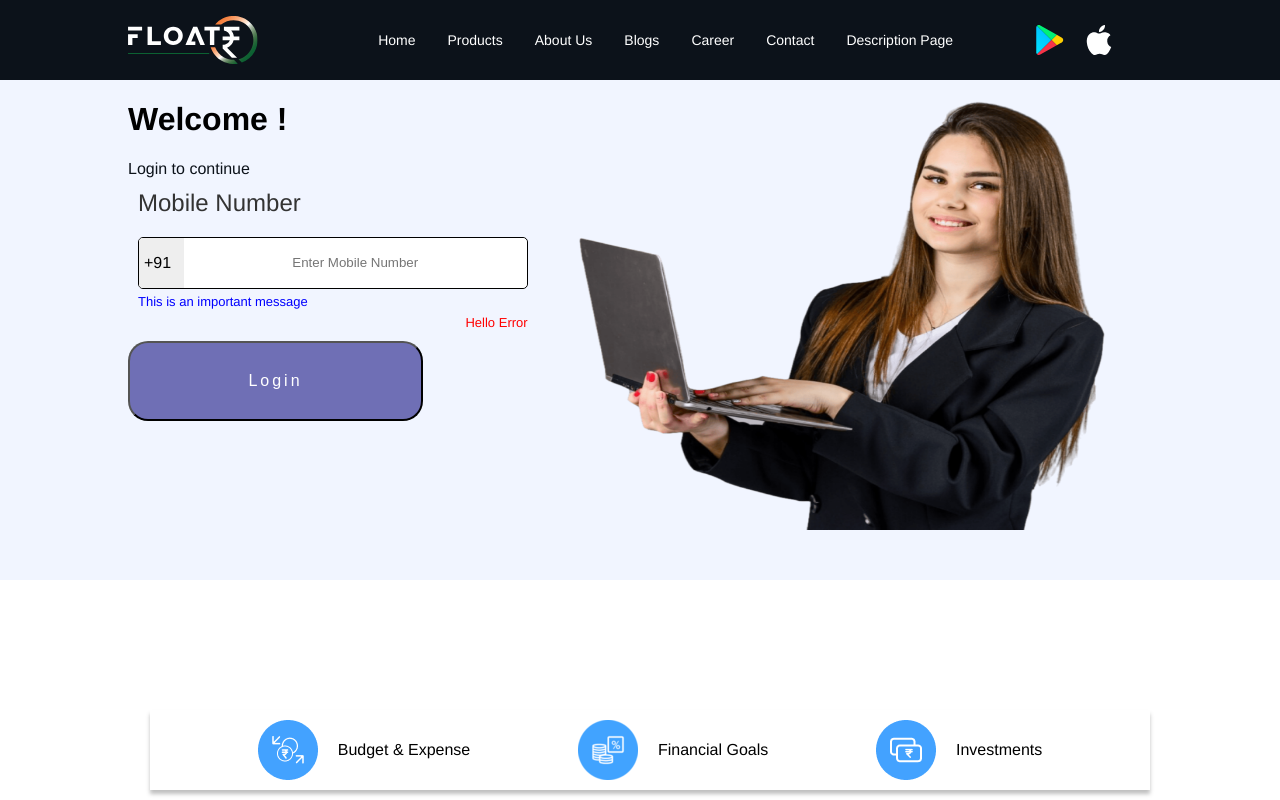
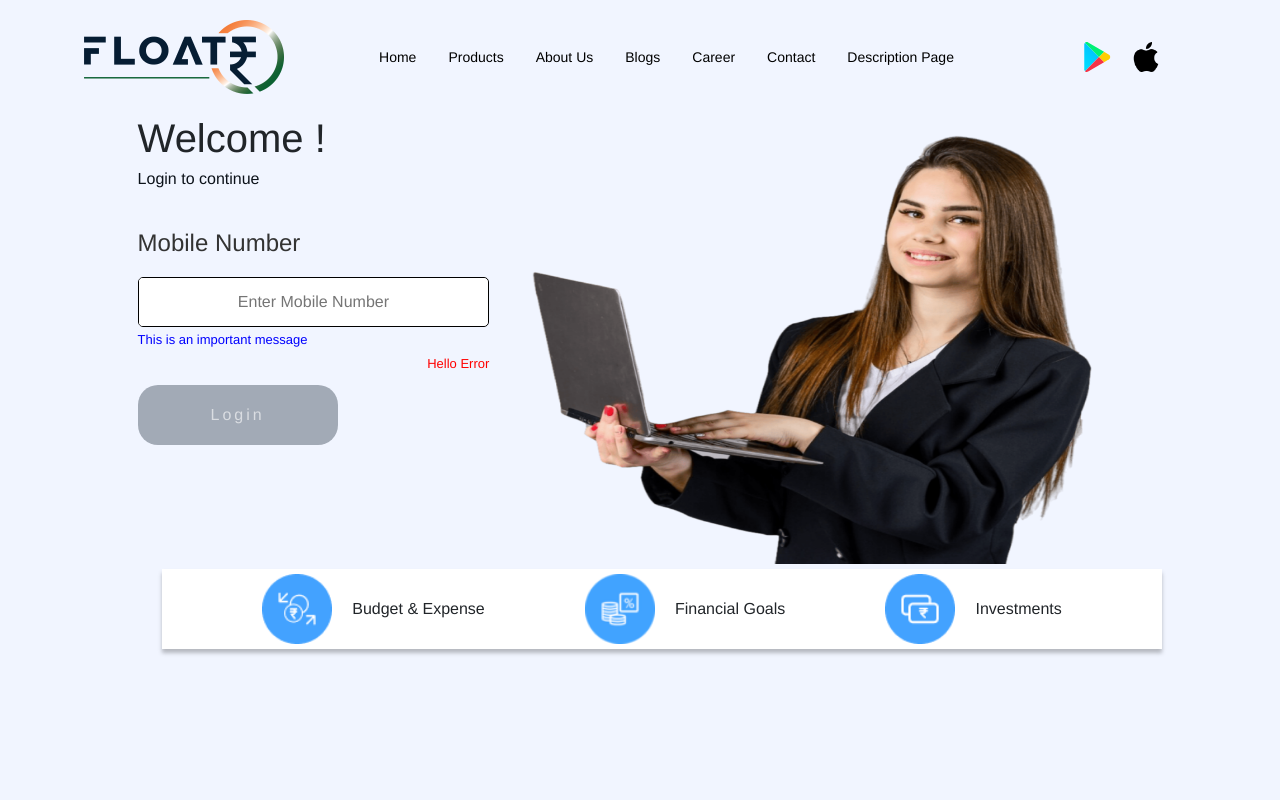
Before and after one commit to Sumit2406/floatrweb, a React (Create React App) app: page / in a window 1280 px wide. Built offline with nearby package versions, Linux system fonts and the light colour scheme.

Commit message:
Changes done in CSS

```diff
--- a/public/index.html
+++ b/public/index.html
@@ -4,12 +4,14 @@
     <meta charset="utf-8" />
     <link rel="icon" href="%PUBLIC_URL%/favicon.ico" />
     <meta name="viewport" content="width=device-width, initial-scale=1" />
-    <meta name="theme-color" content="#000000" />
     <meta
       name="description"
       content="Web site created using create-react-app"
     />
     <link rel="apple-touch-icon" href="%PUBLIC_URL%/logo192.png" />
+
+
+
     <!--
       manifest.json provides metadata used when your web app is installed on a
       user's mobile device or desktop. See https://developers.google.com/web/fundamentals/web-app-manifest/
--- a/src/components/Button.js
+++ b/src/components/Button.js
@@ -5,20 +5,20 @@ export default function Button({btnLabel,rectangualar,btnClick}) {
   return (
       <button className='btn'
     style={rectangualar==="true" ? ({
-      backgroundColor: '#6f6fb5',
-      color: 'white',
+      $backgroundColor: 'rgba(110, 121, 133, 0.60)',
+      color: 'rgba(255, 255, 255, 0.60)',
       fontSize: '16px',
-      width: '295px',
-      height: '80px',
+      width: '200px',
+      height: '60px',
       lineHeight: '22px',
       letterSpacing:'3px'
     })
  : ({
-  backgroundColor: '#6f6fb5',
-  color: 'white',
+  backgroundColor: 'rgba(110, 121, 133, 0.60)',
+  color: 'rgba(255, 255, 255, 0.60)',
   fontSize: '16px',
-  width: '295px',
-  height: '80px',
+  width: '200px',
+  height: '60px',
   borderRadius: '20px',
   lineHeight: '22px',
   letterSpacing:'3px'
--- a/src/screens/App.js
+++ b/src/screens/App.js
@@ -1,14 +1,14 @@
-// import logo from '../assets/svgs/logo.svg';
 import Navigation from '../routers/Navigation';
-// import '../scss/App.scss';
 import Navbar from './Navbar';
-
+import "../scss/App.scss"
 function App() {
 
   return (
-    <div className="App">
+    <div className="container-fluid">
+      <div>
        <Navbar />
       <Navigation />
+      </div>
     </div>
   );
 }
--- a/src/screens/LoginPage.js
+++ b/src/screens/LoginPage.js
@@ -5,10 +5,7 @@ import imageWithLaptop from '../assets/pngs/imageWithLaptop.png';
 import group1 from '../assets/pngs/group1.png';
 import group2 from '../assets/pngs/group2.png';
 import group3 from '../assets/pngs/group3.png';
-
-
-
-
+import "../scss/components.scss"
 
 export default function LoginPage() {
 //button
@@ -31,7 +28,6 @@ export default function LoginPage() {
 <InputBox
  title="Mobile Number"
  placeholder="Enter Mobile Number"
- prefix="+91"
  input-type="text"
  handleInputChange={handleInputChange}
  value={textInput || ''}
--- a/src/screens/Navbar.js
+++ b/src/screens/Navbar.js
@@ -2,15 +2,15 @@ import React from 'react'
 import {Link} from "react-router-dom";
 import '../scss/App.scss';
 
-import LogoDark2 from '../assets/svgs/LogoDark2.svg';
+import LogoDark2 from '../assets/pngs/LogoDark2.png';
 import androdicon from '../assets/svgs/google-play.svg';
-import appleicon from '../assets/svgs/apple-logo.svg';
+import appleicon from '../assets/pngs/apple-logo.png';
 
 export default function Navbar() {
   return (
 
-      <header>
-        <div className="mainwrap">
+      <header className="container header">
+        <div className="row header-item">
       <div id='logo'>
       <img src={LogoDark2} alt="Logo Dark 2" />
       </div>
--- a/src/scss/App.scss
+++ b/src/scss/App.scss
@@ -1,6 +1,6 @@
 // @use "forPartial"; // using partial SCSS file from _forPartial.scss
 @use "sass:math";  // for using math operations
-
+@import '~bootstrap/scss/bootstrap';
 // .App {
 //   text-align: center;
 // }
@@ -8,6 +8,12 @@ body {
   margin: 0;
   padding: 0;
   font-family: Helvetica, sans-serif;
+  background-color: #F1F5FF;
+}
+
+img {
+  width: 100%;
+  height: 100%;
 }
 .mainbody {
   width: 100%;
@@ -90,15 +96,19 @@ body {
 // }
 
 
-header{
-	width: 100%;
-	height: 80px;
+// header{
+	// width: 100%;
+	// height: 80px;
 	// background: black;
-  background: #0C121A;
-	display: flex;
-	justify-content: center;
+  // background: #0C121A;
+	// display: flex;
+	// justify-content: center;
+// }
+.header {
+  height: 74px;
+  margin-top: 20px;
+  margin-bottom: 20px;
 }
-
 .mainwrap{
   width: 80%;
 	height: 100%;
@@ -109,17 +119,24 @@ header{
 }
 
 #logo{
-	height: 100%;
-	width: 20%;
-	align-items: center;
-    display: flex;
+	height: 74px;
+	width: auto;
+	// align-items: center;
+    // display: flex;
 }
 
-#logo img{
-	height:90px;
-	width: 130px;
-	cursor: pointer;
+.header-item{
+  display: flex;
+  justify-content: center;
+  align-items: center;
 }
+
+
+// #logo img{
+// 	height:90px;
+// 	width: 130px;
+// 	cursor: pointer;
+// }
 
 #navmenu{
 	display: flex;
@@ -141,7 +158,7 @@ nav a {
     text-align: center;
     padding: 14px 16px;
     text-decoration: none;
-    color: white;
+    color: black;
     font-size: 14px;
     line-height: 16px;
   }
--- a/src/scss/components.scss
+++ b/src/scss/components.scss
@@ -1,6 +1,6 @@
 .txtinputblock {
     height: auto;
-    padding: 10px;
+    padding: 10px 0px;
 }
 .txtinputblock label {
     color: #333;
@@ -34,9 +34,9 @@
     text-align: center;
 
 }
-.textinput{
-    background-color: #F00;
-}
+// .textinput{
+//     background-color: #F00;
+// }
 .txtinputblock .errormessage {
     display: inline-flex;
     width: 100%;
@@ -59,9 +59,9 @@
 }
 
 .txtinputblock{
-    border-radius: 5px;
+    // border-radius: 5px;
+    margin-top: 30px;
 }
-
 
 
 .input-demo__prefix,
@@ -285,12 +285,12 @@ textarea{
 }
 
 .login-left-content{
-  width: 40%;
+  width: 35%;
   height: 500px;
 
 }
 .login-right-content{
-  width: 60%;
+  width: 65%;
   height: 450px;
 }
 
@@ -309,11 +309,11 @@ background: #FFF;
 box-shadow: 0px 4px 4px 0px rgba(0, 0, 0, 0.25);
 width: 1000px;
 height: 80px;
-position: absolute;
-bottom:10px;
-left: 150px;
 display: flex;
 justify-content: space-evenly;
+position: relative;
+bottom:45px;
+left: 150px;
 }
 .bottom-icons
 {
@@ -325,3 +325,14 @@ justify-content: space-evenly;
 .bottom-icons span{
   padding-left: 20px;
 }
+
+.bottom-icons img{
+  height: 70px;
+  width: 70px;
+}
+
+// .brand-icon, .logo, .navmenu{
+//   display: flex;
+//   justify-content: center;
+//   align-items: center;
+// }
```
Also changed, not shown: src/assets/pngs/LogoDark2.png (added), src/assets/pngs/apple-logo.png (added).
